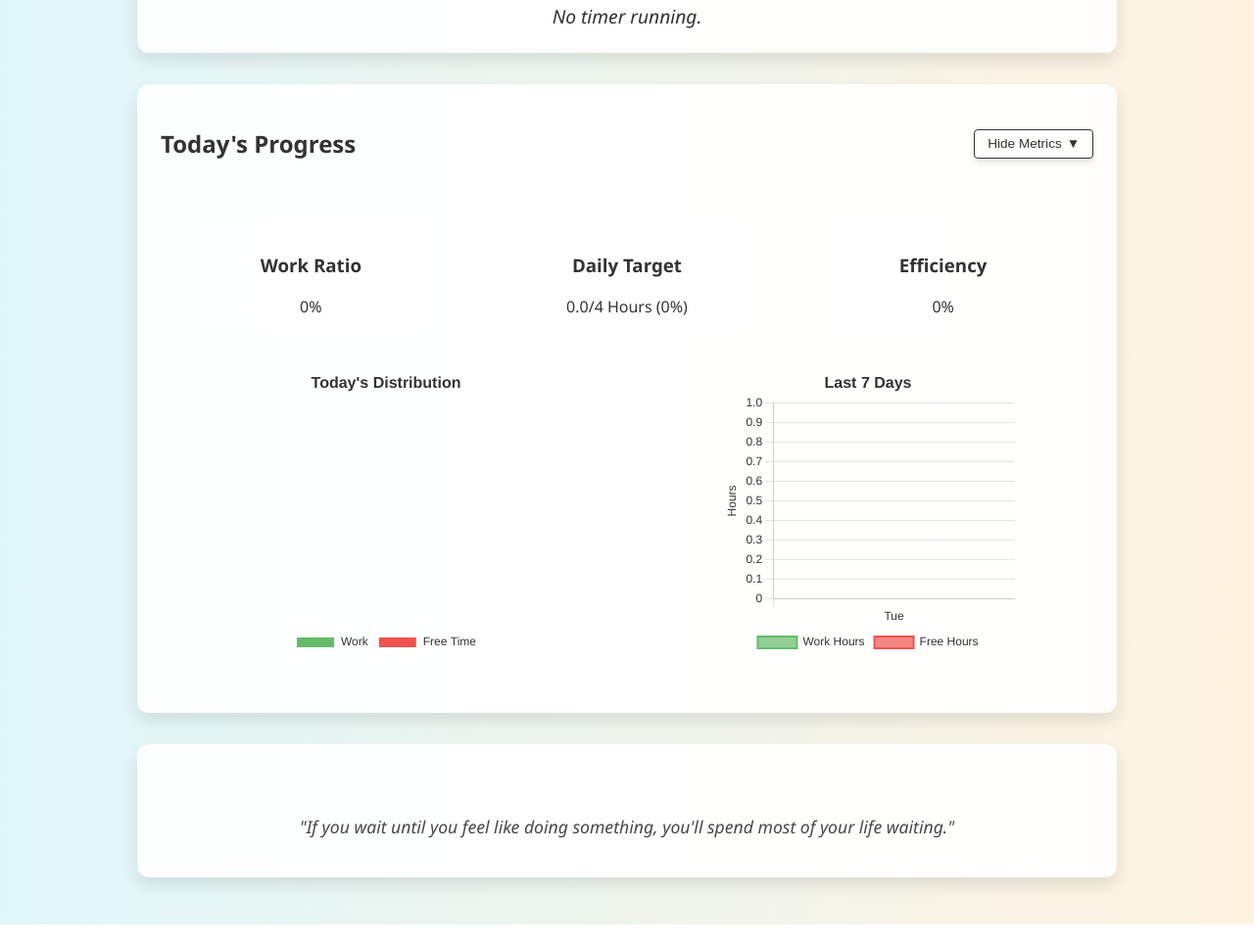
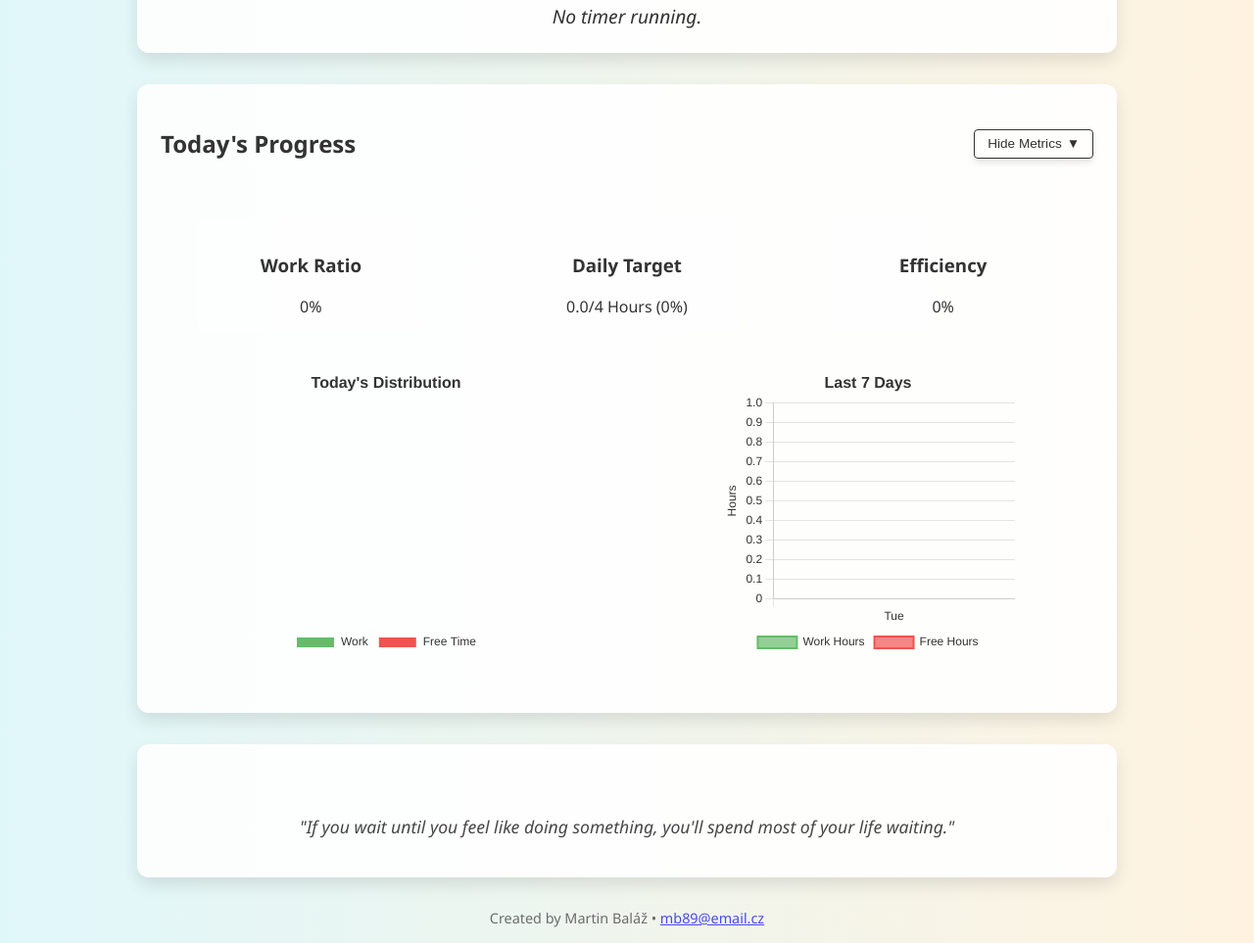
Before and after one commit to phasE89/phasE89.github.io, a plain HTML site: page index.html in a window 1280 px wide. Shown: the part 313-1276 px from the top of the page at 98% size. Drawn offline with nearby package versions, Linux system fonts and the light colour scheme.

Commit message:
Added the mail address

```diff
--- a/index.html
+++ b/index.html
@@ -765,6 +765,15 @@
     <div class="card">
       <div class="quote" id="quote">"The best way to get something done is to begin."</div>
     </div>
+	<footer style="margin-top: 2rem; font-size: 0.9rem; opacity: 0.7;">
+		Created by Martin Baláž • <span id="email"></span>
+	</footer>
+	<script>
+	  const user = "mb89";
+	  const domain = "email.cz";
+	  document.getElementById("email").innerHTML =
+		`<a href="mailto:${user}@${domain}">${user}@${domain}</a>`;
+	</script>
   </div>
 
   <audio id="beep">
```
